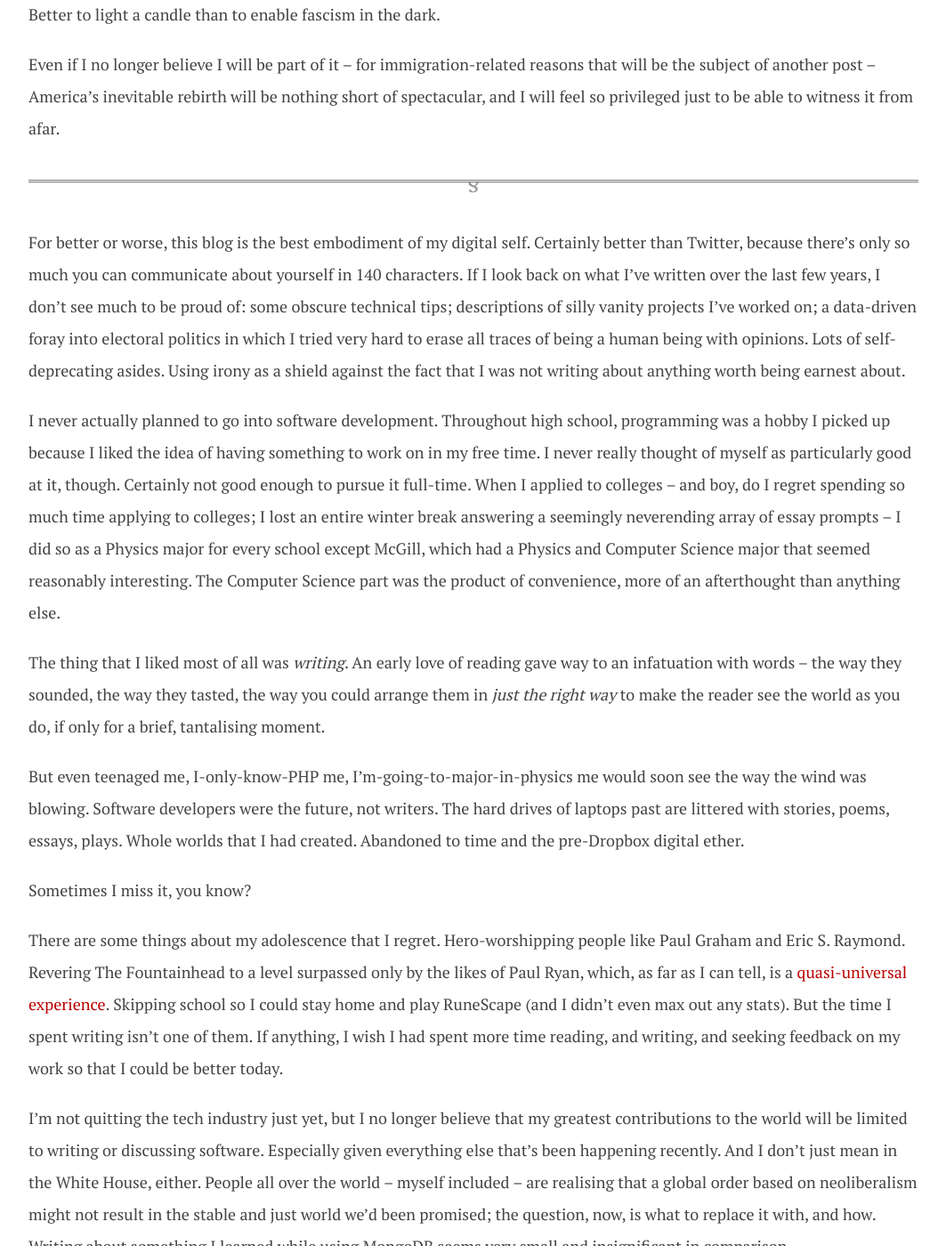
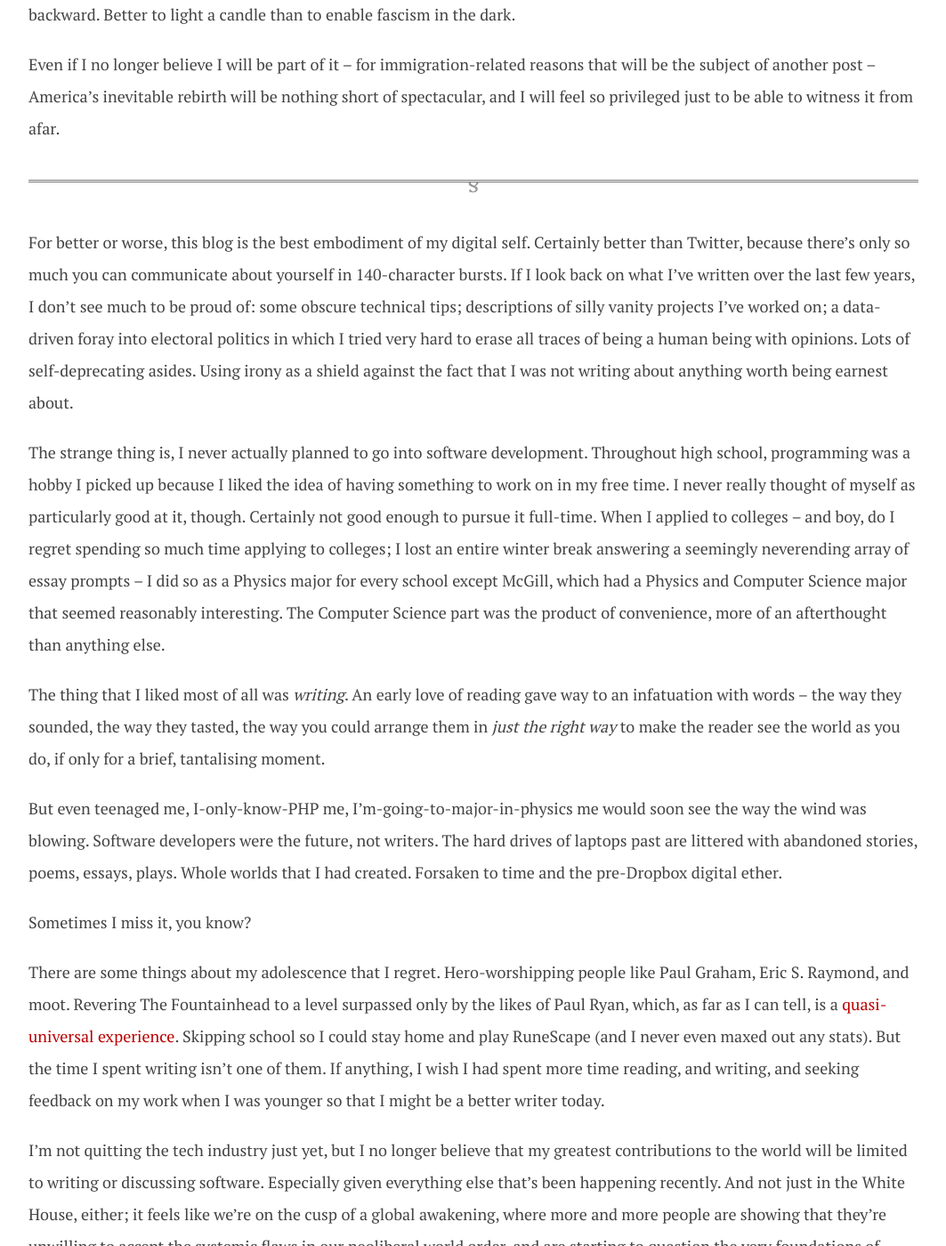
Before and after one commit to dellsystem/dellsystem.github.io, a Jekyll site: the page built from _posts/2017-02-03-a-change-of-pace.md, in a window 1280 px wide and 1400 px high, scrolled down 1944 px. Shown: the whole window at 89% size, without its empty margins (108-1171 px from the left). Built offline with Jekyll 4.4.1, drawn with Linux system fonts in a browser that asks for light colours; some of the changed text lies outside the part shown.

Commit message:
Update copy for a-change-of-pace again
Hopefully the last time.

```diff
--- a/_posts/2017-02-03-a-change-of-pace.md
+++ b/_posts/2017-02-03-a-change-of-pace.md
@@ -19,38 +19,38 @@ So let me remedy that.
 
 I was born in China, and spent most of my childhood in Canada, but I'd always
 wanted to move to the U.S. I'm still not entirely sure why. I do know that the
-U.S. has always felt like the center of the world from where I was, and that I
-had a naive admiration for what I thought of as American ideals. I'll even
-confess to a belief in American exceptionalism despite having no real link to
-the U.S. Even after gaining a more nuanced and critical understanding of
-American history with the help of writers like Howard Zinn, even after I moved
-back to China and found myself halfway across the world from U.S. soil, I still
-identified more with the U.S. than I did with any other country. I followed
-American politics with such zeal that I was probably more informed than most
-actual Americans. Culturally, and politically, I was American; the fact that I
-wasn't one _de jure_ was just a small obstacle to overcome.
+U.S. has always felt like the center of the world to me, and that I had a naive
+admiration for what I thought of as American ideals. I'll even confess to a
+belief in American exceptionalism despite having no real link to the U.S. Even
+after gaining a more nuanced and critical understanding of American history
+with the help of writers like Howard Zinn, even after I moved back to China and
+found myself halfway across the world from U.S. soil, I still identified more
+with the U.S. than I did with any other country. I followed American politics
+with such zeal that I was probably more informed than most actual Americans.
+Culturally, and politically, I was American; the fact that I wasn't one _de
+jure_ was just a small obstacle to overcome.
 
-Like many others in my generation, the first election season I remember
-following was 2008, when a young Senator from Chicago threatened to upset
-the political order by becoming America's first black president. Imagine that!
-In a country whose legacy was stained -- from the very beginning -- with the
-blood of black slavery, in a country that had ended segregation only a
-generation before mine, there he was: a symbol of progress made, and of
-progress to come. Even now, knowing that Obama's immediate legacy will forever
-be associated with the rise of Donald Trump, I still get chills when I watch
-his 2008 victory speech. If there's any validity to the idea of American
-exceptionalism, the election of someone like Barack Obama might be its most
-powerful testament.
+Like many others in my generation, the first presidential election season I
+was old enough to care about was in 2008, when a young Senator from Chicago
+threatened to upset the political order by becoming America's first black
+president. Imagine that! In a country whose legacy was stained -- from the very
+beginning -- with the blood of black slavery, in a country that had ended
+segregation only a generation before mine, there he was: a symbol of progress
+made, and of progress to come. Even now, knowing that Obama's immediate legacy
+will forever be associated with the rise of Donald Trump, I still get chills
+when I watch his 2008 victory speech. If there's any validity to the idea of
+American exceptionalism, the election of someone like Barack Obama might be its
+most powerful testament.
 
-It may have been naive, but I believed in the America whose strength came from
-the enduring power of its ideals: "democracy, liberty, opportunity and
-unyielding hope". And so when his term limit came around and there was the
-chance that his successor would be a _woman_, one who was admittedly flawed but
-still progressive and certainly better than the alternative, I was thrilled.
-Not just for pragmatic reasons, although she clearly would have done a better
-job of protecting women's rights and making life easier for immigrants like me.
-But because it fit the narrative of the America I knew and loved, the America
-that was slowly but steadily becoming more equal and just.
+My conception of America corresponded perfectly with the way Obama described
+it: a land of democracy, liberty, opportunity and unyielding hope. And so when
+his term limit came around and there was the chance that his successor would be
+a _woman_ -- one who, though flawed, was still reasonably progressive, and was
+certainly better than the alternative -- I was thrilled. Not just for
+pragmatic reasons, although she clearly would have done a better job of
+protecting women's rights and making life easier for would-be immigrants like
+myself. But because it fit the narrative of the America I knew and loved, the
+America that was slowly but steadily becoming more equal and just.
 
 Now I understand that this America only ever existed in my head.
 
@@ -66,12 +66,12 @@ accepting the one they have, gives me hope.
 
 So maybe the America I fell in love with isn't that far off. It might not come
 easily, but I suspect that the next few years will see an outpouring of
-grassroots resistance. Stuck between a party that wants to roll back civil
-rights and one that has a reputation for being ineffectual and even corrupt,
-those who heard Obama's promise of change in 2008 and are still wanting have an
-chance to build something new. It won't be perfect, but what is? Better
-incremental progress than a step backward. Better to light a candle than to
-enable fascism in the dark.
+grassroots resistance, even more than what we've seen already. Stuck between a
+party that wants to roll back civil rights and one that has a reputation for
+being ineffectual and even corrupt, those who no longer believe in the status
+quo have a chance to build something new. It won't be perfect, but what is?
+Better incremental progress than a step backward. Better to light a candle than
+to enable fascism in the dark.
 
 Even if I no longer believe I will be part of it -- for immigration-related
 reasons that will be the subject of another post -- America's inevitable
@@ -82,20 +82,20 @@ just to be able to witness it from afar.
 
 For better or worse, this blog is the best embodiment of my digital self.
 Certainly better than Twitter, because there's only so much you can communicate
-about yourself in 140 characters. If I look back on what I've written over the
-last few years, I don't see much to be proud of: some obscure technical tips;
-descriptions of silly vanity projects I've worked on; a data-driven foray into
-electoral politics in which I tried very hard to erase all traces of being a
-human being with opinions. Lots of self-deprecating asides. Using irony as a
-shield against the fact that I was not writing about anything worth being
-earnest about.
+about yourself in 140-character bursts. If I look back on what I've written
+over the last few years, I don't see much to be proud of: some obscure
+technical tips; descriptions of silly vanity projects I've worked on; a
+data-driven foray into electoral politics in which I tried very hard to erase
+all traces of being a human being with opinions. Lots of self-deprecating
+asides. Using irony as a shield against the fact that I was not writing about
+anything worth being earnest about.
 
-I never actually planned to go into software development. Throughout high
-school, programming was a hobby I picked up because I liked the idea of having
-something to work on in my free time. I never really thought of myself as
-particularly good at it, though. Certainly not good enough to pursue it
-full-time. When I applied to colleges -- and boy, do I regret spending so much
-time applying to colleges; I lost an entire winter break answering a
+The strange thing is, I never actually planned to go into software development.
+Throughout high school, programming was a hobby I picked up because I liked the
+idea of having something to work on in my free time. I never really thought of
+myself as particularly good at it, though. Certainly not good enough to pursue
+it full-time. When I applied to colleges -- and boy, do I regret spending so
+much time applying to colleges; I lost an entire winter break answering a
 seemingly neverending array of essay prompts -- I did so as a Physics major for
 every school except McGill, which had a Physics and Computer Science major that
 seemed reasonably interesting. The Computer Science part was the product of
@@ -108,28 +108,31 @@ the world as you do, if only for a brief, tantalising moment.
 
 But even teenaged me, I-only-know-PHP me, I'm-going-to-major-in-physics me
 would soon see the way the wind was blowing. Software developers were the
-future, not writers. The hard drives of laptops past are littered with stories,
-poems, essays, plays. Whole worlds that I had created. Abandoned to time and
-the pre-Dropbox digital ether.
+future, not writers. The hard drives of laptops past are littered with
+abandoned stories, poems, essays, plays. Whole worlds that I had created.
+Forsaken to time and the pre-Dropbox digital ether.
 
 Sometimes I miss it, you know?
 
 There are some things about my adolescence that I regret. Hero-worshipping
-people like Paul Graham and Eric S. Raymond. Revering The Fountainhead to a level
-surpassed only by the likes of Paul Ryan, which, as far as I can tell, is a
-[quasi-universal experience][aynrand]. Skipping school so I could stay home and
-play RuneScape (and I didn't even max out any stats). But the time I spent
-writing isn't one of them. If anything, I wish I had spent more time reading,
-and writing, and seeking feedback on my work so that I could be better today.
+people like Paul Graham, Eric S. Raymond, and moot. Revering The
+Fountainhead to a level surpassed only by the likes of Paul Ryan, which, as far
+as I can tell, is a [quasi-universal experience][aynrand]. Skipping school so I
+could stay home and play RuneScape (and I never even maxed out any stats). But
+the time I spent writing isn't one of them. If anything, I wish I had spent
+more time reading, and writing, and seeking feedback on my work when I was
+younger so that I might be a better writer today.
 
 I'm not quitting the tech industry just yet, but I no longer believe that my
 greatest contributions to the world will be limited to writing or discussing
 software. Especially given everything else that's been happening recently. And
-I don't just mean in the White House, either. People all over the world --
-myself included -- are realising that a global order based on neoliberalism
-might not result in the stable and just world we'd been promised; the question,
-now, is what to replace it with, and how. Writing about something I learned
-while using MongoDB seems very small and insignificant in comparison.
+not just in the White House, either; it feels like we're on the cusp of a
+global awakening, where more and more people are showing that they're unwilling
+to accept the systemic flaws in our neoliberal world order, and are starting to
+question the very foundations of capitalism.
+
+Writing about something I learned while using MongoDB seems very insignificant
+in comparison.
 
 ***
 
@@ -140,19 +143,20 @@ concepts by breaking them down and approaching them from first principles.
 You'll almost always end up with a deeper understanding of the original concept
 that way. This is something I learned from physics, but you can apply this to a
 variety of subjects: computer science concepts like regular expressions;
-mathematical logic; social and economic concepts like capitalism, universal
-basic income, and pensions. What I'm talking about is a bit like how Paul
-Lockhart wishes math would be taught in [A Mathematician's Lament][lament], and
-a bit like [the "click"][dfw] that David Foster Wallace mentions to describe
-his mathematical epiphanies. You don't _need_ to learn automata theory to be
-able to use regular expressions, for instance, but if you do, you'll have such
-a much more fundamental understanding that can come in handy sometimes.
+mathematical concepts like formal logic; social and economic concepts like
+universal basic income, pensions, and money itself. What I'm talking about is a
+bit like how Paul Lockhart wishes math would be taught in [A Mathematician's
+Lament][lament], and a bit like [the "click"][dfw] that David Foster Wallace
+mentions to describe his mathematical epiphanies. You don't _need_ to learn
+automata theory to be able to use regular expressions, for instance, but if you
+do, you'll have a much more fundamental understanding that will transform the
+way you see them.
 
-So many people walk around with very shallow understandings of important ideas
-because they were taught to memorise their definitions, not to critique or
-unpack or even think about for more than a second. Which is tragic, because
-the result is often a set of erroneous conclusions. My plan is to write up as
-many of these from-first-principles posts as I can. With any luck, I'll gain a
+So many people are stuck with shallow understandings of important ideas because
+they were taught to memorise their definitions, rather than to critique or
+unpack or even think about for more than a second. Which is tragic, because the
+result is often a set of erroneous conclusions. My plan is to write up as many
+of these from-first-principles posts as I can. With any luck, I'll gain a
 better understanding of the topic myself in the process.
 
 Some other planned topics:
```
Also changed, not shown: other parts of _posts/2017-02-03-a-change-of-pace.md (+2 -1 lines).
